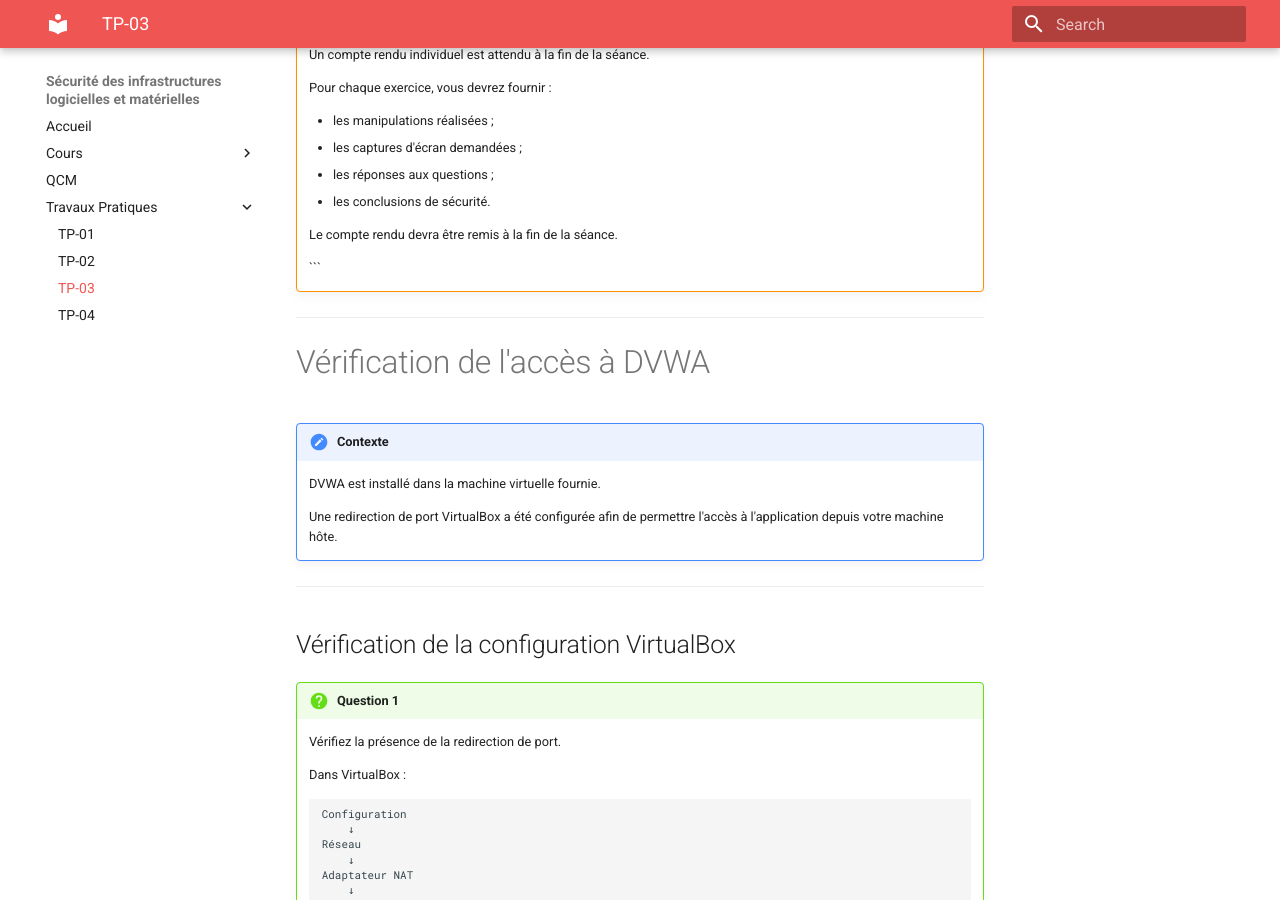
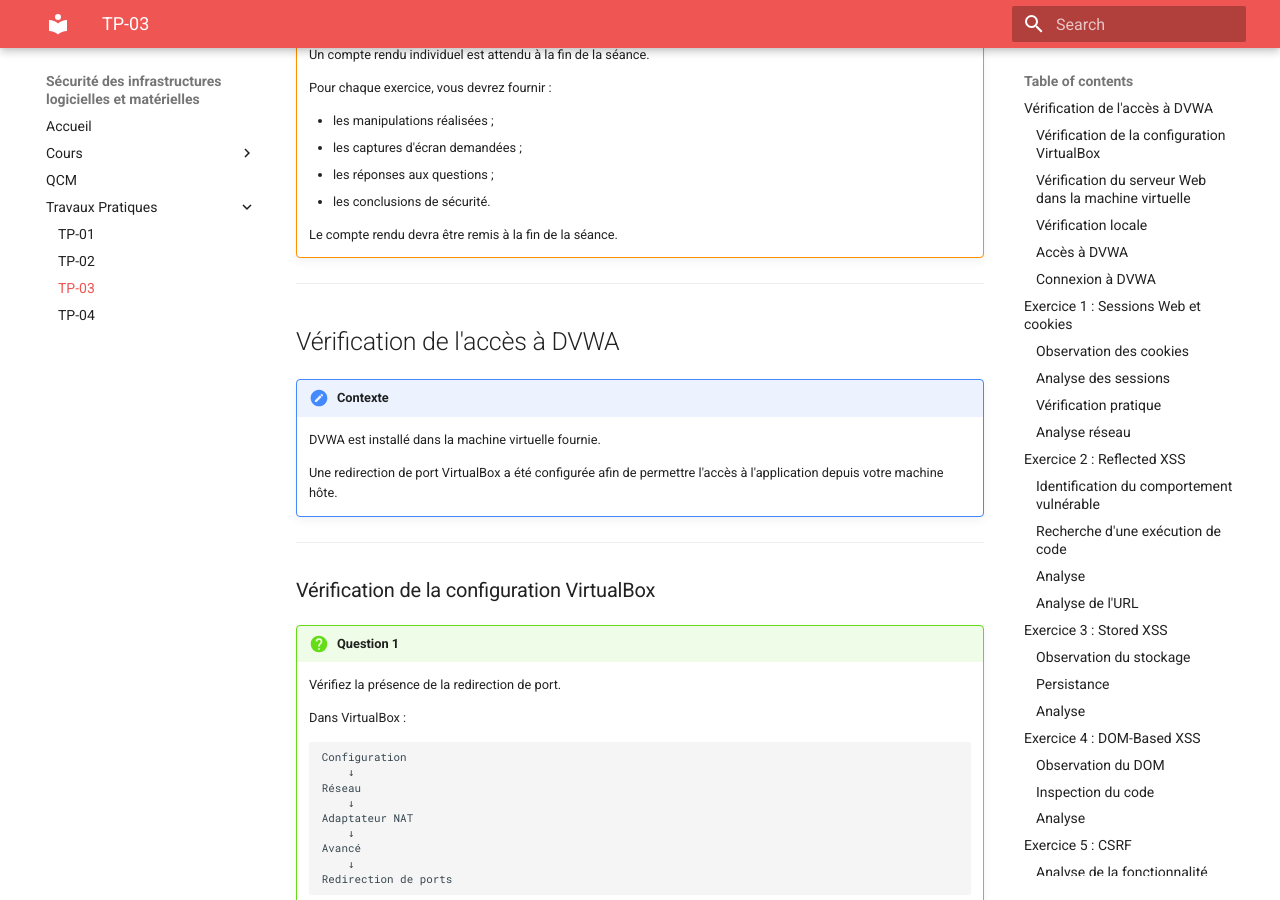
Before and after one commit to rezakaziz/SEC-Infra-Course, an MkDocs documentation site: the page built from docs/tp/tp03.md, in a window 1280 px wide and 900 px high, scrolled down 1202 px. Built offline with MkDocs 1.6.1 and Material for MkDocs 9.7.7, drawn with Linux system fonts in a browser that asks for light colours.

````diff
--- a/docs/tp/tp03.md
+++ b/docs/tp/tp03.md
@@ -52,11 +52,9 @@
 
     Le compte rendu devra être remis à la fin de la séance.
 
-    ```
-
 ---
 
-# Vérification de l'accès à DVWA
+## Vérification de l'accès à DVWA
 
 !!! note "Contexte"
 
@@ -66,7 +64,7 @@
 
 ---
 
-## Vérification de la configuration VirtualBox
+### Vérification de la configuration VirtualBox
 
 !!! question "Question 1"
 
@@ -96,7 +94,7 @@
 
 ---
 
-## Vérification du serveur Web dans la machine virtuelle
+### Vérification du serveur Web dans la machine virtuelle
 
 !!! question "Question 2"
 
@@ -114,7 +112,7 @@
 
 ---
 
-## Vérification locale
+### Vérification locale
 
 !!! question "Question 3"
 
@@ -124,7 +122,7 @@
 
 ---
 
-## Accès à DVWA
+### Accès à DVWA
 
 !!! question "Question 4"
 
@@ -140,7 +138,7 @@
 
 ---
 
-## Connexion à DVWA
+### Connexion à DVWA
 
 !!! question "Question 5"
 
@@ -155,7 +153,7 @@
 
 ---
 
-# Exercice 1 : Sessions Web et cookies
+## Exercice 1 : Sessions Web et cookies
 
 !!! note "Contexte"
 
@@ -165,7 +163,7 @@
 
 ---
 
-## Observation des cookies
+### Observation des cookies
 
 !!! question "Question 1"
 
@@ -182,7 +180,7 @@
 
 ---
 
-## Analyse des sessions
+### Analyse des sessions
 
 !!! question "Question 2"
 
@@ -194,7 +192,7 @@
 
 ---
 
-## Vérification pratique
+### Vérification pratique
 
 !!! question "Question 3"
 
@@ -236,7 +234,7 @@
 
 ---
 
-## Analyse réseau
+### Analyse réseau
 
 !!! question "Question 4"
 
@@ -256,7 +254,7 @@
 
 ---
 
-# Exercice 2 : Reflected XSS
+## Exercice 2 : Reflected XSS
 
 !!! note "Contexte"
 
@@ -264,7 +262,7 @@
 
 ---
 
-## Identification du comportement vulnérable
+### Identification du comportement vulnérable
 
 !!! question "Question 1"
 
@@ -280,7 +278,7 @@
 
 ---
 
-## Recherche d'une exécution de code
+### Recherche d'une exécution de code
 
 !!! question "Question 2"
 
@@ -294,7 +292,7 @@
 
 ---
 
-## Analyse
+### Analyse
 
 !!! question "Question 3"
 
@@ -306,7 +304,7 @@
 
 ---
 
-## Analyse de l'URL
+### Analyse de l'URL
 
 !!! question "Question 4"
 
@@ -320,7 +318,7 @@
 
 ---
 
-# Exercice 3 : Stored XSS
+## Exercice 3 : Stored XSS
 
 !!! note "Contexte"
 
@@ -328,7 +326,7 @@
 
 ---
 
-## Observation du stockage
+### Observation du stockage
 
 !!! question "Question 1"
 
@@ -344,7 +342,7 @@
 
 ---
 
-## Persistance
+### Persistance
 
 !!! question "Question 2"
 
@@ -364,7 +362,7 @@
 
 ---
 
-## Analyse
+### Analyse
 
 !!! question "Question 3"
 
@@ -376,7 +374,7 @@
 
 ---
 
-# Exercice 4 : DOM-Based XSS
+## Exercice 4 : DOM-Based XSS
 
 !!! note "Contexte"
 
@@ -386,7 +384,7 @@
 
 ---
 
-## Observation du DOM
+### Observation du DOM
 
 !!! question "Question 1"
 
@@ -400,7 +398,7 @@
 
 ---
 
-## Inspection du code
+### Inspection du code
 
 !!! question "Question 2"
 
@@ -420,7 +418,7 @@
 
 ---
 
-## Analyse
+### Analyse
 
 !!! question "Question 3"
 
@@ -432,7 +430,7 @@
 
 ---
 
-# Exercice 5 : CSRF
+## Exercice 5 : CSRF
 
 !!! note "Contexte"
 
@@ -442,7 +440,7 @@
 
 ---
 
-## Analyse de la fonctionnalité
+### Analyse de la fonctionnalité
 
 !!! question "Question 1"
 
@@ -458,7 +456,7 @@
 
 ---
 
-## Analyse de la requête
+### Analyse de la requête
 
 !!! question "Question 2"
 
@@ -474,7 +472,7 @@
 
 ---
 
-## Observation des mécanismes de protection
+### Observation des mécanismes de protection
 
 !!! question "Question 3"
 
@@ -488,7 +486,7 @@
 
 ---
 
-## Analyse
+### Analyse
 
 !!! question "Question 4"
 
@@ -500,7 +498,7 @@
 
 ---
 
-## Contre-mesures
+### Contre-mesures
 
 !!! question "Question 5"
 
@@ -514,7 +512,7 @@
 
 ---
 
-# Exercice 6 : Comparaison XSS et CSRF
+## Exercice 6 : Comparaison XSS et CSRF
 
 !!! question "Question 1"
 
@@ -530,7 +528,7 @@
 
 ---
 
-# Synthèse
+## Synthèse
 
 !!! question "Question finale"
 
--- a/mkdocs.yml
+++ b/mkdocs.yml
@@ -20,9 +20,9 @@ nav:
   - Accueil: index.md
   - Cours:
       - Séance-01: cours/01.pdf
-      - Séance-02: cours/02.pdf
-      - Séance-03: cours/03.pdf
-      - Séance-04: cours/04.pdf
+      - Séance-02: cours/02.md
+      - Séance-03: cours/03.md
+      - Séance-04: cours/04.md
   - QCM: quizz.md
   - Travaux Pratiques:
       - TP-01: tp/tp01.md
````
Also changed, not shown: docs/cours/02.md (added, +4 -0 lines), docs/cours/03.md (added, +4 -0 lines), docs/cours/04.md (added, +4 -0 lines), docs/tp/tp01.md (+15 -15 lines), docs/tp/tp02.md (+19 -19 lines), 1 other file.
